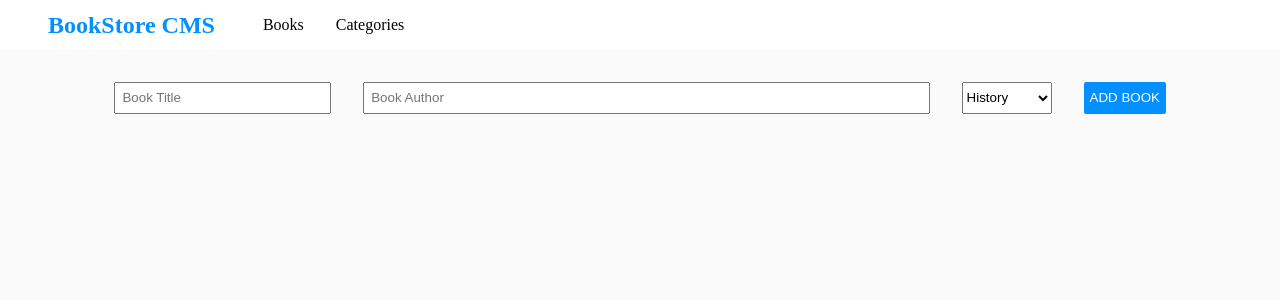
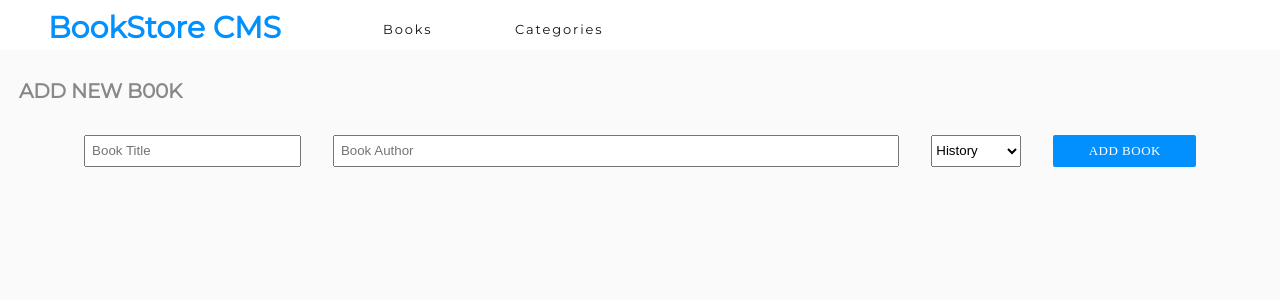
Before and after one commit to karam084/bookstore-react-app, a React (Create React App) app: page / in a window 1280 px wide. Shown: the top 300 px of the page. Built offline with nearby package versions, Linux system fonts and the light colour scheme; no server answers.

Commit message:
Add style for all required

```diff
--- a/src/components/Form.js
+++ b/src/components/Form.js
@@ -33,6 +33,8 @@ const Form = () => {
   };
 
   return (
+    <>
+      <div><h1 className="addNew">ADD NEW B00K</h1></div>
       <form className="forms" onSubmit={handleSubmit}>
         <input
           type="text"
@@ -59,6 +61,7 @@ const Form = () => {
         </select>
         <button type="submit">ADD BOOK</button>
       </form>
+    </>
   );
 };
 
--- a/src/index.css
+++ b/src/index.css
@@ -1,3 +1,5 @@
+@import url('https://fonts.googleapis.com/css2?family=Montserrat&display=swap');
+
 body {
   background-color: rgb(250, 250, 250);
 }
@@ -25,8 +27,18 @@ body {
 }
 
 .links a {
-  color: black;
   text-decoration: none;
+  width: 3.688rem;
+  height: 1rem;
+  margin: 1.125rem 2.563rem 0.688rem 0;
+  font-family: Montserrat;
+  font-size: 0.813rem;
+  font-weight: normal;
+  font-stretch: normal;
+  font-style: normal;
+  line-height: normal;
+  letter-spacing: 1.9px;
+  color: #121212;
 }
 
 .card {
@@ -44,11 +56,16 @@ body {
 }
 
 button {
-  background-color: rgb(2, 144, 255);
+  width: 8.938rem;
+  font-family: RobotoSlab;
+  font-size: 0.813rem;
+  font-weight: 300;
+  font-stretch: normal;
+  font-style: normal;
+  line-height: normal;
+  letter-spacing: 0.5px;
+  text-align: center;
   color: #fff;
-  border: none;
-  padding: 6px;
-  border-radius: 2px;
 }
 
 .forms {
@@ -76,5 +93,79 @@ input {
 }
 
 nav h1 {
+  width: 15rem;
+  height: 2.313rem;
+  margin: 0.375rem 2.938rem 0.125rem 0;
+  font-family: Montserrat;
+  font-size: 1.875rem;
+  font-weight: bold;
+  font-stretch: normal;
+  font-style: normal;
+  line-height: normal;
+  letter-spacing: normal;
   color: #0290ff;
 }
+
+span .action {
+  width: 87.5rem;
+  height: 68.563rem;
+  margin: 0 2.5rem 4.063rem 0;
+  padding: 0 0 49.625rem;
+  border-radius: 4px;
+  box-shadow: 0 0 60px 0 rgba(0, 0, 0, 0.05);
+  background-color: #fafafa;
+}
+
+h1 {
+  width: 12.313rem;
+  height: 1.813rem;
+  margin: 0.188rem 20.188rem 0 0;
+  font-family: RobotoSlab;
+  font-size: 1.375rem;
+  font-weight: bold;
+  font-stretch: normal;
+  font-style: normal;
+  line-height: normal;
+  letter-spacing: -0.2px;
+  color: #121212;
+}
+
+h4 {
+  width: 6.688rem;
+  height: 1.188rem;
+  margin: 0.25rem 0 0;
+  font-family: RobotoSlab;
+  font-size: 0.875rem;
+  font-weight: 300;
+  font-stretch: normal;
+  font-style: normal;
+  line-height: normal;
+  letter-spacing: normal;
+  color: #4386bf;
+}
+
+ul {
+  margin: 0.188rem 0.938rem 0.125rem 0;
+  font-family: RobotoSlab;
+  font-size: 0.875rem;
+  font-weight: 300;
+  font-stretch: normal;
+  font-style: normal;
+  line-height: normal;
+  letter-spacing: normal;
+  color: #4386bf;
+}
+
+.addNew {
+  width: 10.875rem;
+  height: 1.5rem;
+  margin: 1.813rem 32.75rem 1.188rem 1.188rem;
+  font-family: Montserrat;
+  font-size: 1.25rem;
+  font-weight: bold;
+  font-stretch: normal;
+  font-style: normal;
+  line-height: normal;
+  letter-spacing: -0.18px;
+  color: #888888;
+}
```
Lines whose indentation alone changed are shown as unchanged.
